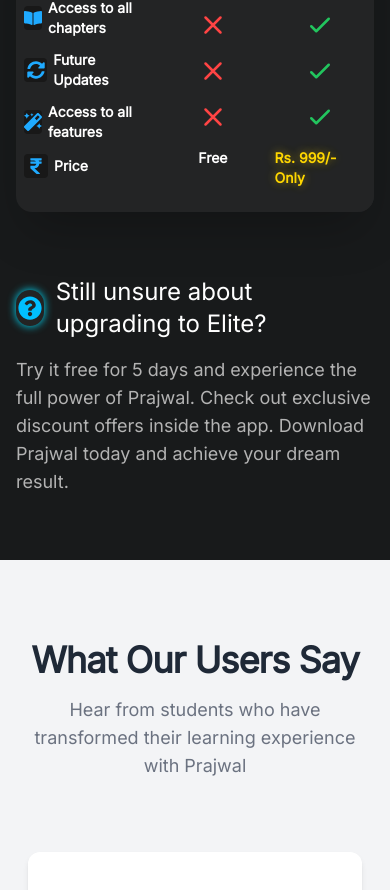
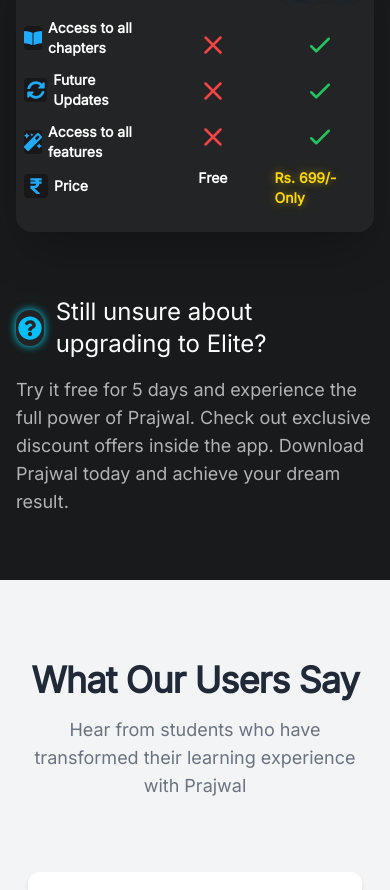
Before and after one commit to jatinKala2004/Medhwan_deployment, a Next.js app: page / in a window 390 px wide. Shown: the part 5126-6016 px from the top of the page. Built offline with nearby package versions, Linux system fonts and the light colour scheme.

Commit message:
some changes mobile image in mobile

```diff
--- a/src/app/page.js
+++ b/src/app/page.js
@@ -374,7 +374,7 @@
               <HiOutlineCheck className="text-3xl" style={{ color: '#22c55e', textShadow: '0 0 8px #22c55e66, 0 0 16px #22c55e33' }} />
               <HiOutlineCheck className="text-3xl" style={{ color: '#22c55e', textShadow: '0 0 8px #22c55e66, 0 0 16px #22c55e33' }} />
               <HiOutlineCheck className="text-3xl" style={{ color: '#22c55e', textShadow: '0 0 8px #22c55e66, 0 0 16px #22c55e33' }} />
-              <span className="text-[#FFD700] font-bold text-base max-[430px]:text-sm" style={{ textShadow: '0 0 8px #FFD70066, 0 0 16px #FFD70033' }}>Rs. 999/- Only</span>
+              <span className="text-[#FFD700] font-bold text-base max-[430px]:text-sm" style={{ textShadow: '0 0 8px #FFD70066, 0 0 16px #FFD70033' }}>Rs. 699/- Only</span>
             </motion.div>
           </motion.div>
           {/* Still Unsure About Upgrading Section */}
--- a/src/components/Hero.js
+++ b/src/components/Hero.js
@@ -138,9 +138,9 @@
               {/* App Screenshot */}
               <div className="relative overflow-visible">
                 {/* Phone Body (container) */}
-                <div className="relative mx-auto rounded-[2rem] bg-black shadow-[0_10px_30px_rgba(0,0,0,0.25)] p-2 sm:p-2.5 md:p-2 lg:p-2.5">
+                <div className="relative mx-auto rounded-[2rem] bg-black shadow-[0_10px_30px_rgba(0,0,0,0.25)] p-2 sm:p-2.5 md:p-2 lg:p-2.5 ">
                   {/* Screen (carousel inside phone) */}
-                  <div className="relative w-[180px] h-[340px] sm:w-[215px] sm:h-[430px] md:w-[250px] md:h-[500px] lg:w-[275px] lg:h-[525px] rounded-[1.4rem] overflow-hidden bg-white ring-1 ring-black/10">
+                  <div className="relative w-[180px] h-[360px] sm:w-[215px] sm:h-[430px] md:w-[250px] md:h-[500px] lg:w-[275px] lg:h-[525px] rounded-[1.4rem] overflow-hidden bg-white ring-1 ring-black/10">
                   <Carousel
                     responsive={responsive}
                     infinite={true}
@@ -152,7 +152,7 @@
                     swipeable={true}
                   >
                     {carouselItems.map((item, index) => (
-                      <div key={index} className="relative w-full h-[320px] sm:h-[430px] md:h-[500px] lg:h-[640px]">
+                      <div key={index} className="relative w-full h-[360px] sm:h-[430px] md:h-[500px] lg:h-[640px]">
                         <Image
                           src={item.src}
                           alt={item.alt}
```
